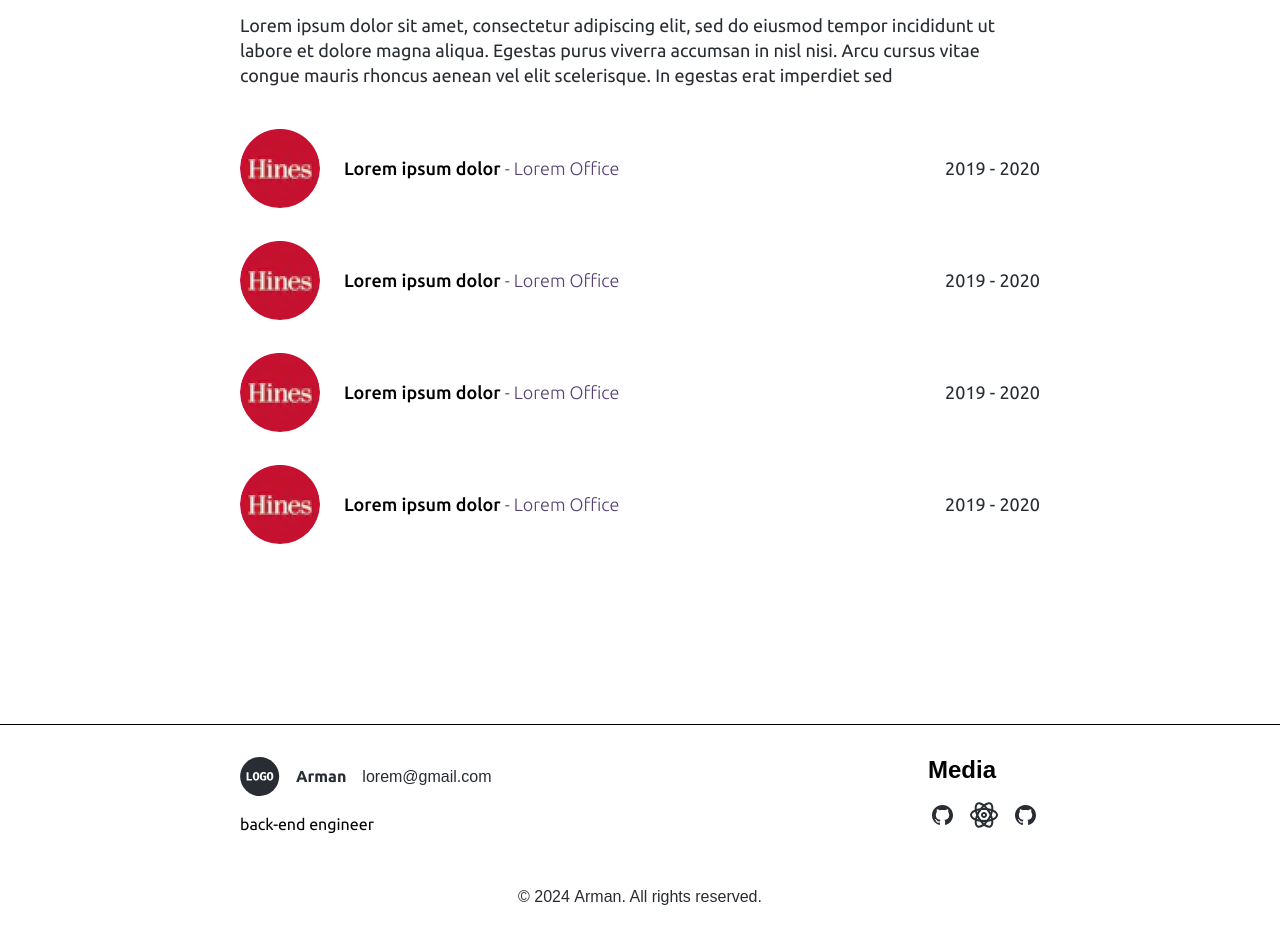
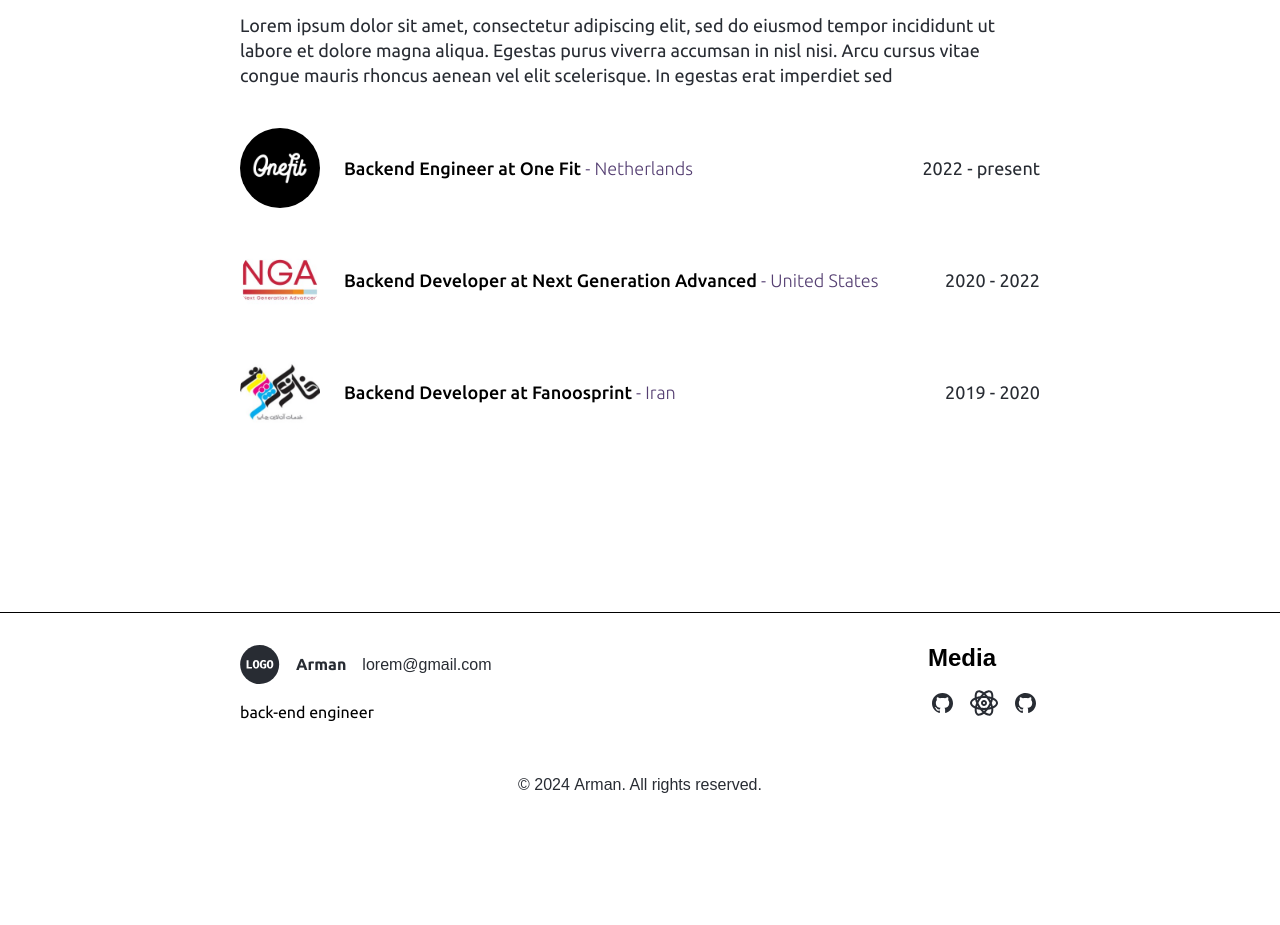
Before and after one commit to armancodes-com/arman, a Next.js app: page /about-me in a window 1280 px wide. Shown: the part 1260-2185 px from the top of the page. After the commit the page ends 2089 px from the top, so only its background shows below. Built offline with nearby package versions, Linux system fonts and the light colour scheme; a web font is replaced by a local one.

Commit message:
feat: update work experience data

```diff
--- a/src/app/(about-me)/_components/Company.tsx
+++ b/src/app/(about-me)/_components/Company.tsx
@@ -1,13 +1,20 @@
-import { companyLogo } from "@/constants";
+import { ICompanyInfoProps } from "@/constants/Companies.constants";
 import Image from "next/image";
 
-const Company = () => {
+const Company: React.FC<ICompanyInfoProps> = ({
+  companyName,
+  endData,
+  image,
+  location,
+  role,
+  startDate,
+}) => {
   return (
     <article className="group flex flex-wrap items-center justify-between transition-all duration-100 ease-in">
       <div className="flex items-center gap-x-4 md:gap-x-6">
-        <figure className="relative h-[50px] w-[50px] overflow-hidden rounded-full border-primary group-hover:border-2 md:h-[80px] md:w-[80px]">
+        <figure className="relative h-[50px] w-[50px] overflow-hidden rounded-full border-primary transition-all duration-150 ease-linear group-hover:border-2 md:h-[80px] md:w-[80px]">
           <Image
-            src={companyLogo}
+            src={image}
             alt="company name"
             fill
             className="h-full w-full object-cover object-center"
@@ -16,13 +23,13 @@ const Company = () => {
 
         <p className="text-caption2 font-light md:text-caption1">
           <span className="group-hover:font-bold group-hover:text-primary md:font-medium">
-            Lorem ipsum dolor
+            {role} at {companyName}
           </span>
-          <span className="text-text-secondary"> - Lorem Office</span>
+          <span className="text-text-secondary"> - {location}</span>
         </p>
       </div>
-      <span className="ml-[4.1rem] text-caption2 font-light text-text-primary group-hover:font-bold sm:m-0 md:text-caption1 md:font-normal">
-        2019 - 2020
+      <span className="ml-[4rem] inline-flex w-full max-w-28 text-left text-caption2 font-light text-text-primary group-hover:font-bold sm:m-0 md:max-w-40 md:justify-end md:text-caption1 md:font-normal">
+        {startDate} - {endData}
       </span>
     </article>
   );
--- a/src/app/(about-me)/_components/WorkExperienceList.tsx
+++ b/src/app/(about-me)/_components/WorkExperienceList.tsx
@@ -1,12 +1,12 @@
+import { COMPANIES_DATA } from "@/constants/Companies.constants";
 import Company from "./Company";
 
 const WorkExperienceList = () => {
   return (
     <div className="space-y-6 md:space-y-8">
-      <Company />
-      <Company />
-      <Company />
-      <Company />
+      {COMPANIES_DATA.map((company) => (
+        <Company key={company.id} {...company} />
+      ))}
     </div>
   );
 };
--- a/src/constants/Companies.constants.ts
+++ b/src/constants/Companies.constants.ts
@@ -20,7 +20,7 @@ export const COMPANIES_DATA: ICompanyInfoProps[] = [
     image: OneFitImage,
     companyName: "One Fit",
     jobType: "Hybrid",
-    location: "Amsterdam, Netherlands",
+    location: "Netherlands",
     role: "Backend Engineer",
     startDate: "2022",
     endData: "present",
@@ -28,9 +28,9 @@ export const COMPANIES_DATA: ICompanyInfoProps[] = [
   {
     id: "2",
     image: NGAImage,
-    companyName: "NGA - Next Generation Advanced",
+    companyName: "Next Generation Advanced",
     jobType: "Remote",
-    location: "Los Angeles, United States",
+    location: "United States",
     role: "Backend Developer",
     startDate: "2020",
     endData: "2022",
@@ -40,7 +40,7 @@ export const COMPANIES_DATA: ICompanyInfoProps[] = [
     image: FanoosPrintImage,
     companyName: "Fanoosprint",
     jobType: "On-site",
-    location: "Tehran, Iran",
+    location: "Iran",
     role: "Backend Developer",
     startDate: "2019",
     endData: "2020",
```
